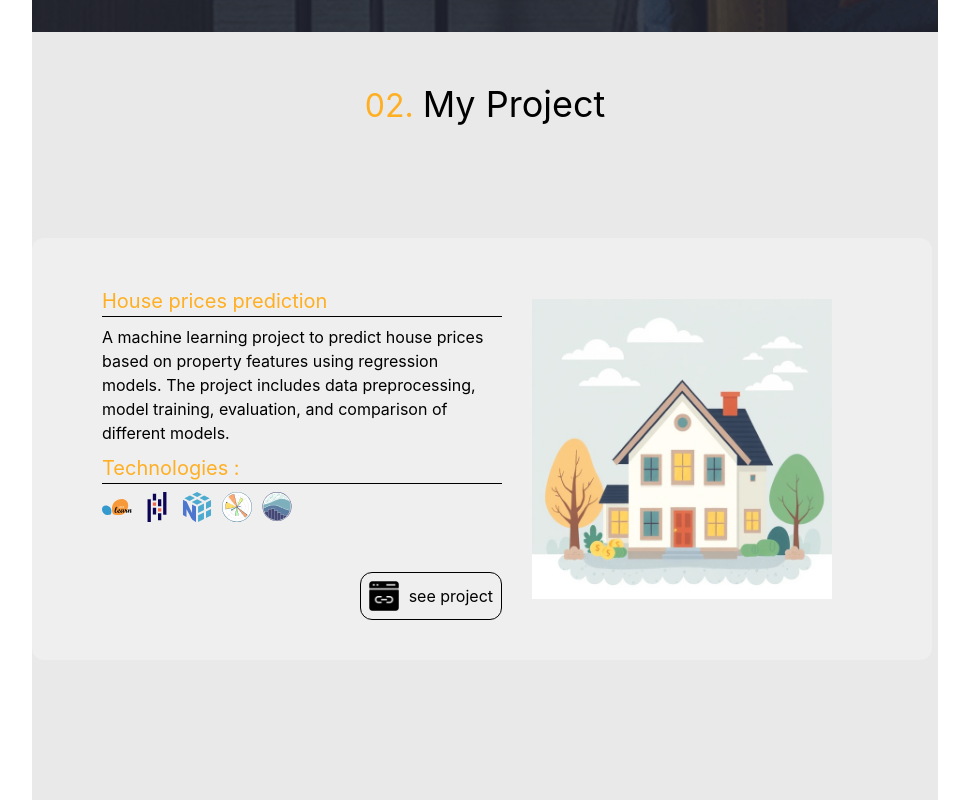
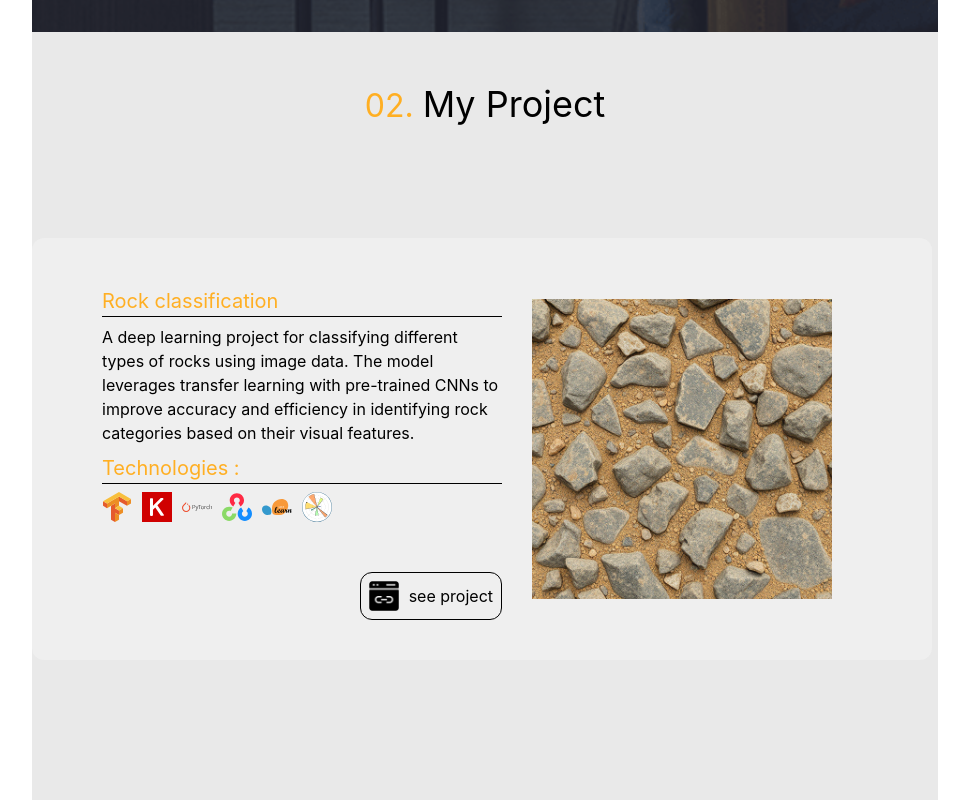
Before and after one commit to Harry-Anthony/my_portfolio, a React (Create React App) app: page / in a window 1280 px wide. Shown: the part 2340-3140 px from the top of the page, without its empty margins (155-1124 px from the left). Built offline with nearby package versions, Linux system fonts and the light colour scheme.

Commit message:
disable chat

```diff
--- a/src/components/Work.tsx
+++ b/src/components/Work.tsx
@@ -24,20 +24,20 @@ const project_container: string =
   "project-card flex lg:flex-row md:flex-row sm:flex-col-reverse my-[100px] bg-[white] p-[40px] items-center justify-center";
 
 const wordData = [
-  {
-    name: "Chat Application",
-    description:
-      "Here is a Messenger application that I build with react for the front part and nodejs, express socket-io for the api. The user can create an account, arriving on the home page he can search for one to start a discussion. All messages are stored on the database, and there is a paging system to retrieve old messages",
-    link: "https://develop--chat-chatear.netlify.app/",
-    image: chatImage,
-    technologies: [
-      images.react,
-      images.mongodb,
-      images.node,
-      images.socketIO,
-      images.redux,
-    ],
-  },
+  // {
+  //   name: "Chat Application",
+  //   description:
+  //     "Here is a Messenger application that I build with react for the front part and nodejs, express socket-io for the api. The user can create an account, arriving on the home page he can search for one to start a discussion. All messages are stored on the database, and there is a paging system to retrieve old messages",
+  //   link: "https://develop--chat-chatear.netlify.app/",
+  //   image: chatImage,
+  //   technologies: [
+  //     images.react,
+  //     images.mongodb,
+  //     images.node,
+  //     images.socketIO,
+  //     images.redux,
+  //   ],
+  // },
   {
     name: "House prices prediction",
     description:
```
